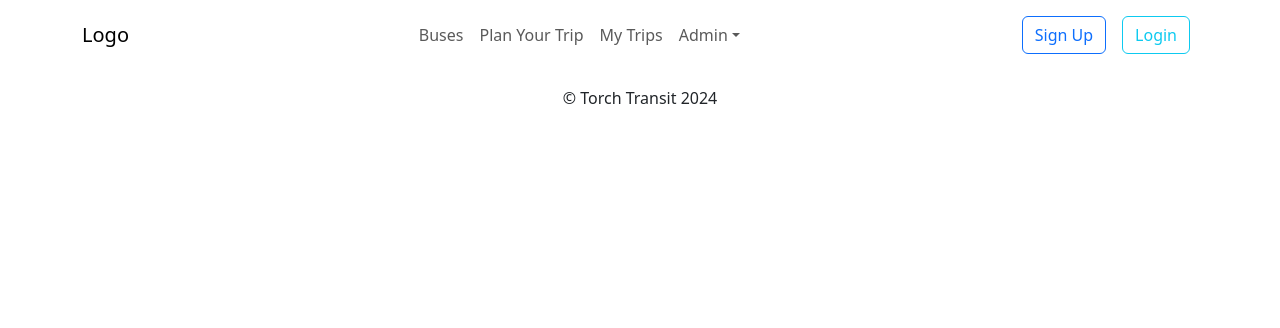
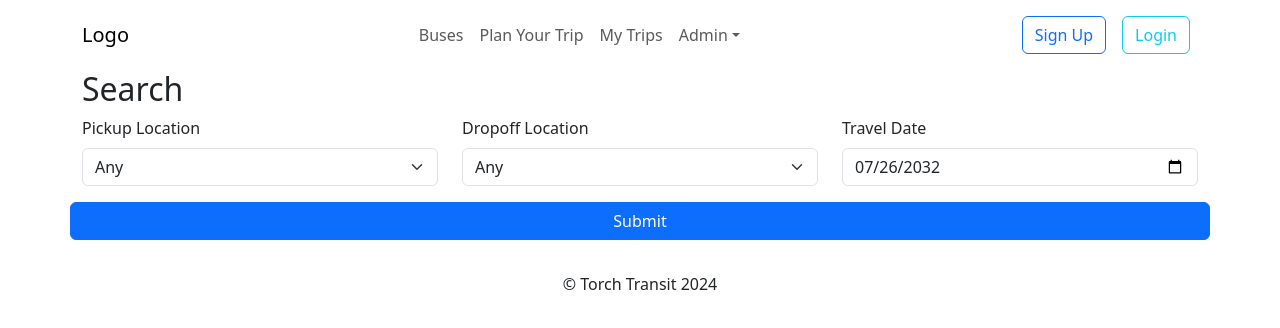
Before and after one commit to dtbooy/T3A2B-Torch-Express-Front-End, a React (Vite) app in the folder src/: page /search in a window 1280 px wide. Shown: the top 328 px of the page. Built offline with nearby package versions, Linux system fonts and the light colour scheme.

Commit message:
Add search.jsx - search form component
yet not connected to backend

```diff
--- a/src/src/components/App.jsx
+++ b/src/src/components/App.jsx
@@ -6,6 +6,7 @@ import Footer from './Footer'
 import '../styling/app.css'
 import Login from './Login'
 import Register from './Register'
+import Search from './Search'
 
 function App() {
 
@@ -16,6 +17,7 @@ function App() {
         <Route path="/" element={<Home/>}/>
         <Route path="/login" element={<Login/>}/>
         <Route path="/register" element={<Register/>}/>
+        <Route path="/search" element={<Search/>}/>
       </Routes>
       <Footer/>
     </Router>
--- /dev/null
+++ b/src/src/components/Search.jsx
@@ -0,0 +1,111 @@
+import { useState } from "react";
+import { Container, Row } from "react-bootstrap";
+import Button from "react-bootstrap/Button";
+import Col from "react-bootstrap/Col";
+import Form from "react-bootstrap/Form";
+// import SearchForm from "./SearchForm";
+
+const Search = () => {
+  const [pickup, setPickup] = useState();
+  const [dropoff, setDropoff] = useState();
+  const [date, setDate] = useState("2032-07-26");
+
+
+  // need to do a fetch request for this
+  const locations = [
+    {
+      _id: "65d2e730ff45cf961cc97865",
+      name: "South Bank",
+      address: "40 Melbourne St, Southbank QLD 4101",
+      directions:
+        "Cultural Center Bus Station on the corner of Melbourne St and Grey St",
+      reservations: [],
+      __v: 0,
+    },
+    {
+      _id: "65d2e730ff45cf961cc97866",
+      name: "Toowong",
+      address: "3 Sherwood Rd, Toowong QLD 4066",
+      directions: "Stop 23 on Sherwood Rd, near High St at Toowong Village",
+      reservations: [],
+      __v: 0,
+    },
+    {
+      _id: "65d2e730ff45cf961cc97867",
+      name: "The Gabba",
+      address: "Vulture St, Woolloongabba QLD 4102",
+      directions: "Stop 23 on Sherwood Rd, near High St at Toowong Village",
+      reservations: [],
+      __v: 0,
+    },
+    {
+      _id: "65d2e730ff45cf961cc97868",
+      name: "Suncorp Stadium",
+      address: "40 Castlemaine St, Milton QLD 4064",
+      directions: "Drop off point at 40 Castlemaine St",
+      reservations: [],
+      __v: 0,
+    },
+    {
+      _id: "65d2e730ff45cf961cc97869",
+      name: "Queensland Tennis Center",
+      address: "40 Castlemaine St, Milton QLD 4064",
+      directions: "Drop off point at 40 Castlemaine St",
+      reservations: [],
+      __v: 0,
+    },
+  ];
+
+  const handleSubmit = (e) => {
+    const form = e.currentTarget;
+    e.preventDefault();
+    e.stopPropagation();
+    const searchQuery = `?${pickup && "pickup="+pickup}&${dropoff && "dropoff="+dropoff}&${date && "date="+date})`
+    console.log(searchQuery)
+  };
+
+  return (
+    <Container>
+    <h2>Search</h2>
+    {/* <SearchForm handleSubmit={handleSubmit} locations={locations}/> */}
+    <Form>
+        <Row className="mb-3">
+        <Col sm>
+            <Form.Group as={Col} controlId="pickup">
+            <Form.Label>Pickup Location</Form.Label>
+            <Form.Select value={pickup} onChange={(e) => setPickup(e.target.value)}>
+                <option value="">Any</option>
+                {locations.map((loc) => (<option key={loc._id} value={loc._id}>{loc.name}</option>))}
+            </Form.Select>
+            </Form.Group>
+        </Col>
+        <Col sm>
+            <Form.Group as={Col} controlId="dropoff">
+            <Form.Label>Dropoff Location</Form.Label>
+            <Form.Select
+                value={dropoff}
+                onChange={(e) => setDropoff(e.target.value)}>
+                <option value="">Any</option>
+                {locations.map((loc) => (<option key={loc._id} value={loc._id}>{loc.name}</option>))}
+            </Form.Select>
+            </Form.Group>
+        </Col>
+        <Col sm>
+            <Form.Group as={Col} controlId="date">
+            <Form.Label>Travel Date</Form.Label>
+            <Form.Control type="date" value={date} onChange={(e)=> setDate(e.target.value)} />
+            </Form.Group>
+        </Col>
+        </Row>
+        <Row className="mb-3">
+            <Button variant="primary" type="submit" onClick={handleSubmit}>
+            Submit
+            </Button>
+        </Row>
+    </Form>
+    </Container>
+
+  );
+};
+
+export default Search;
```
